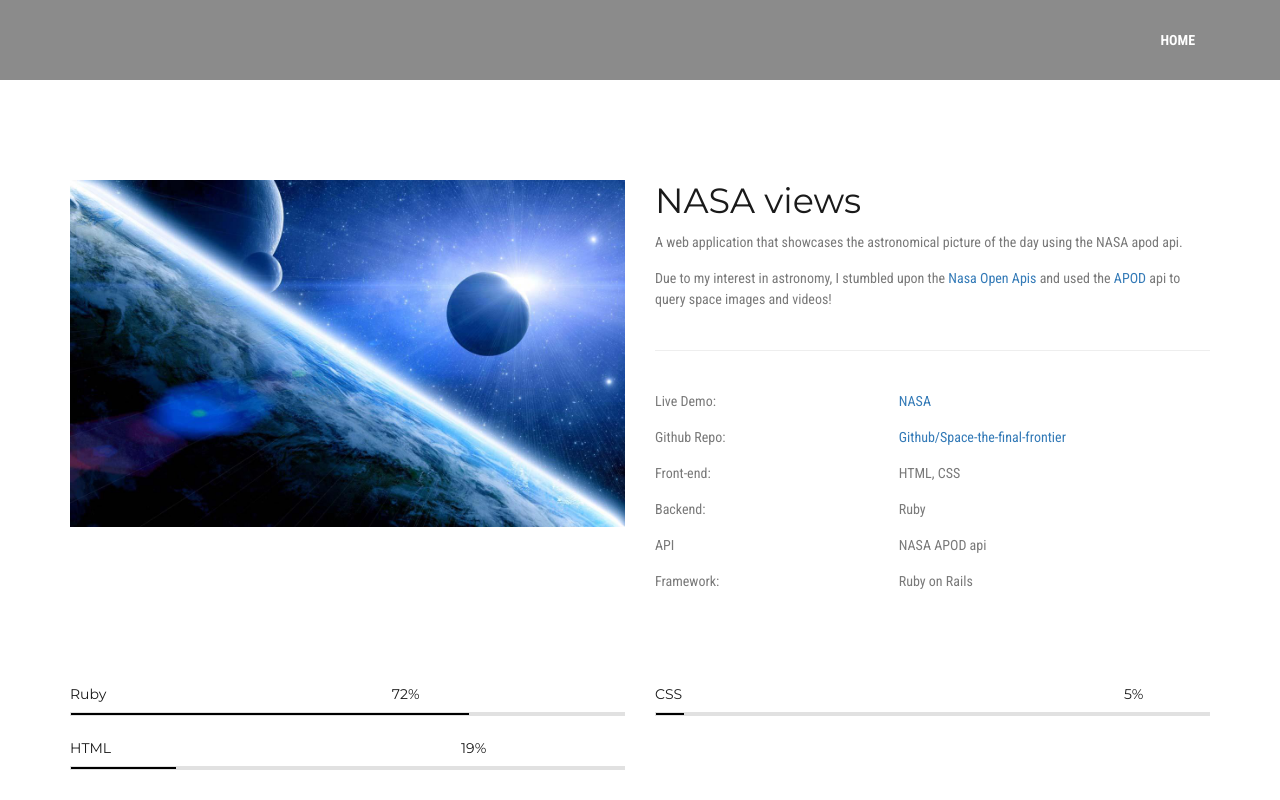
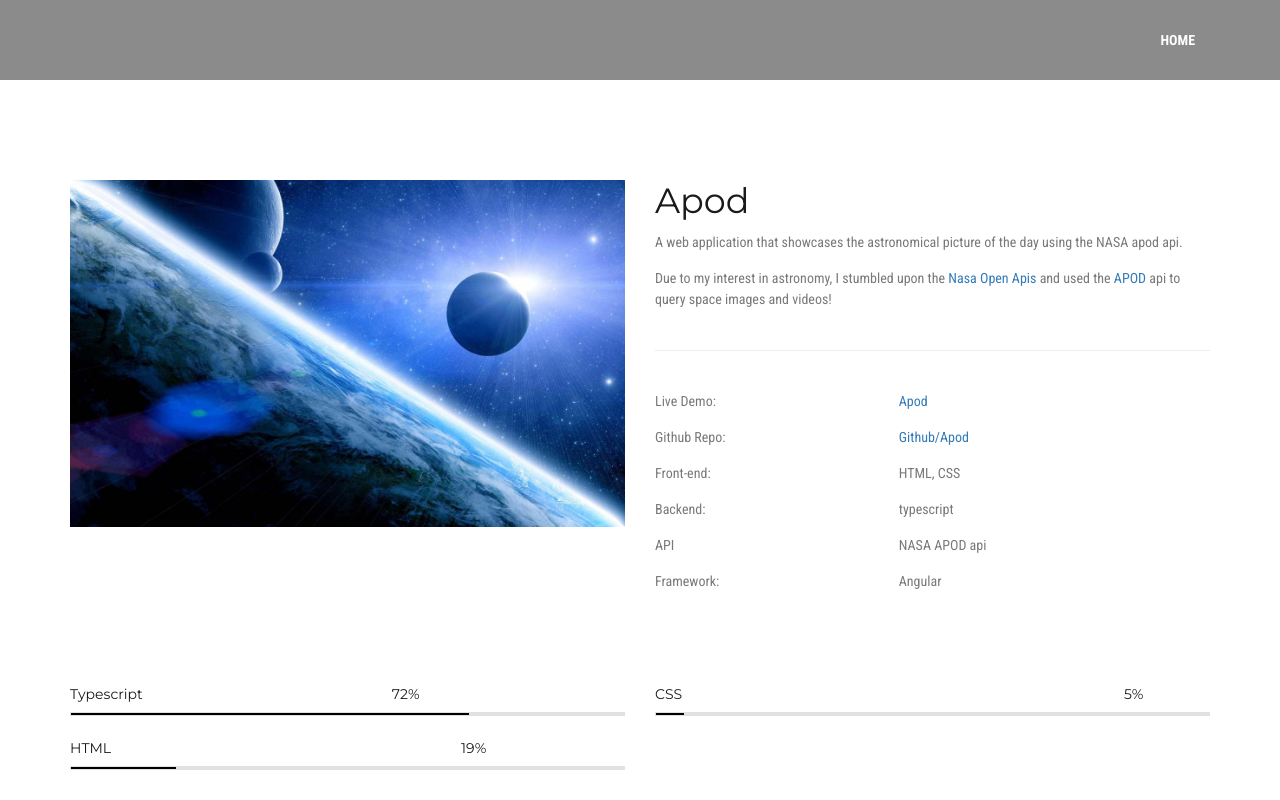
Before and after one commit to samwelkinuthia/samwelkinuthia.github.io, a plain HTML site: page projects/apod.html in a window 1280 px wide. Shown: the top 800 px of the page. Drawn offline with Linux system fonts and the light colour scheme.

Commit message:
apod update

```diff
--- a/projects/nasa.html
+++ b/projects/apod.html
@@ -8,7 +8,7 @@
 
 <head>
   <meta charset="utf-8">
-  <title>Nasa Project - View the Stars</title>
+  <title>Apod - View the Stars</title>
   <meta name="description" content="">
   <meta name="viewport" content="width=device-width, initial-scale=1">
   <link rel="icon" type="image/png" href="../favicon.ico">
@@ -89,7 +89,7 @@
             </div>
             <div class="col-md-6">
               <div class="m_details_content m-bottom-40">
-                <h2>NASA views</h2>
+                <h2>Apod</h2>
                 <p>A web application that showcases the astronomical picture of the day using the NASA apod api.</p>
                 <p>Due to my interest in astronomy, I stumbled upon the <a href="https://api.nasa.gov/" target="_blank">Nasa Open Apis</a> and used the <a href="https://api.nasa.gov/api.html#apod" target="_blank">APOD</a> api to query space images and videos!<p>
               </div>
@@ -105,12 +105,12 @@
                     <p>Framework:</p>
                   </div>
                   <div class="col-md-7 col-xs-12 text-left">
-                    <p><a href="http://bit.ly/2C5MQg2" target="_blank">NASA</a></p>
-                    <p><a href="https://github.com/samwelkinuthia/Space-the-final-frontier" target="_blank">Github/Space-the-final-frontier</a></p>
+                    <p><a href="http://bit.ly/2GCFyQD" target="_blank">Apod</a></p>
+                    <p><a href="https://github.com/samwelkinuthia/Apod" target="_blank">Github/Apod</a></p>
                     <p>HTML, CSS</p>
-                    <p>Ruby</p>
+                    <p>typescript</p>
                     <p>NASA APOD api</p>
-                    <p>Ruby on Rails</p>
+                    <p>Angular</p>
                   </div>
                 </div>
               </div>
@@ -123,7 +123,7 @@
                 <div class="row">
                   <div class="col-md-6">
                     <div class="teamskillbar clearfix m-top-50" data-percent="72%">
-                      <h6 class="one">Ruby <span class="pull-right">72%</span></h6>
+                      <h6 class="one">Typescript <span class="pull-right">72%</span></h6>
                       <div class="teamskillbar-bar" style="color=red;"></div>
                     </div>
 
```
Also changed, not shown: index.html (+2 -2 lines).
